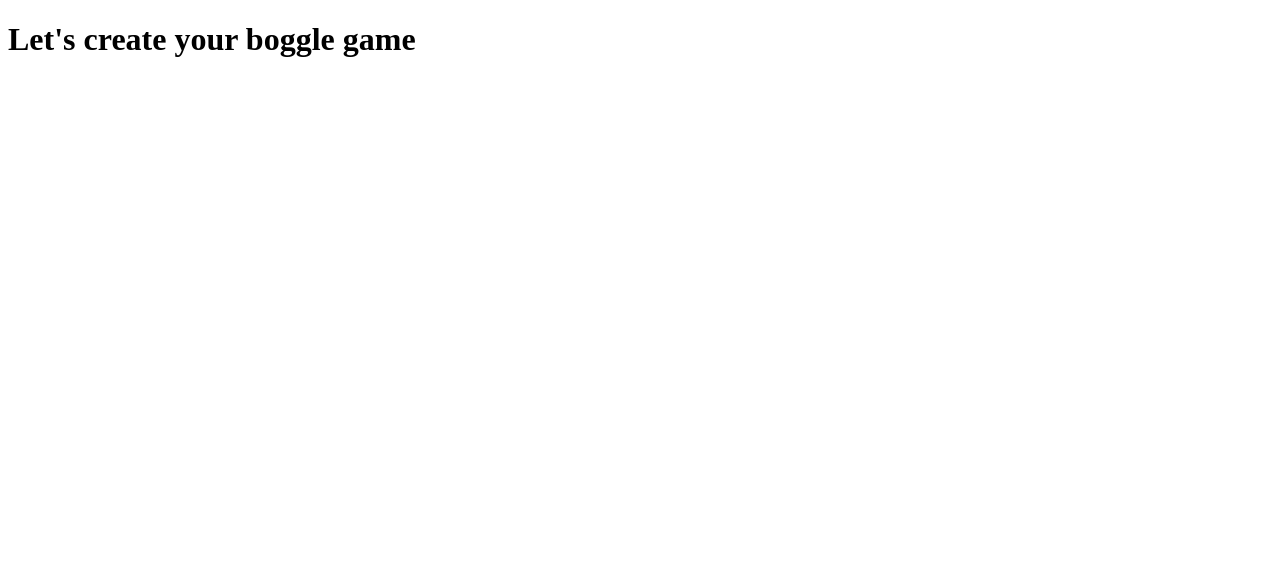
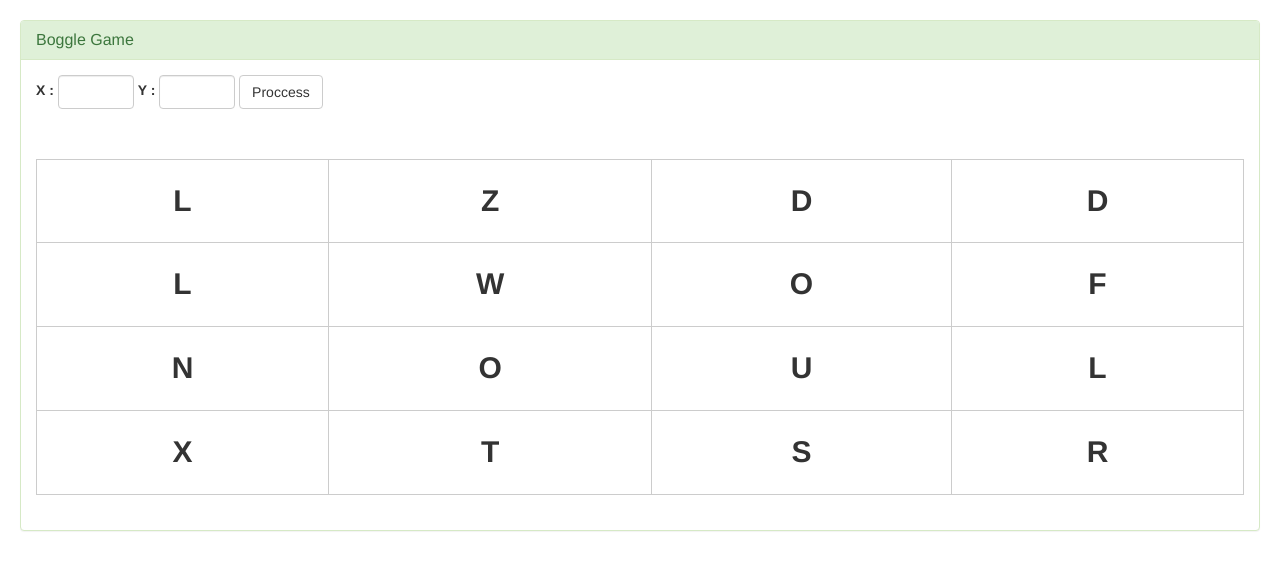
Before and after one commit to arctic-fox-2016/boggle-1, a plain HTML site: page index.html in a window 1280 px wide. Drawn offline with nearby package versions, Linux system fonts and the light colour scheme.

Commit message:
Boogle-1

```diff
--- a/boggle.css
+++ b/boggle.css
@@ -1 +1,31 @@
 /*write your css here*/
+#boggle{
+  padding:20px;
+}
+#boggle .table{
+  margin-top:50px;
+}
+#boggle .table td{
+  border:1px solid #ccc;
+  cursor:pointer;
+  font-size:30px;
+  font-weight:bold;
+  padding:20px;
+  text-align:center;
+}
+#boggle .table td:hover,
+#boggle .table td:focus,
+#boggle .table td.active{
+  background:#d9edf7
+}
+/*
+#boggle > .wrapper-outer{
+  display:table;
+  width:100%;
+  height:100%;
+}
+#boggle > .wrapper-outer > .wrapper-inner{
+  display:table-cell;
+  vertical-align:middle;
+}
+*/
--- a/boggle.js
+++ b/boggle.js
@@ -0,0 +1,41 @@
+var boggle = $("#boggle");
+
+var txt_x = $("#txt-x");
+var txt_y = $("#txt-y");
+var btn_process = $("#btn-process");
+var boggle_table = $("#boggle-table");
+var alphabet = ["A", "B", "C", "D", "E", "F", "G", "H", "I", "J", "K", "L", "M", "N", "O", "P", "Q", "R", "S", "T", "U", "V", "W", "X", "Y", "Z"];
+var def_x = def_y = 4;
+var table_array = [];
+
+function init_table(){
+  boggle_table.empty();
+  for(var idx = 0; idx < def_x; idx++){
+    table_array[idx] = [];
+    boggle_table.append("<tr>");
+    for(var idy = 0; idy < def_y; idy++){
+      table_array[idx][idy] = alphabet[Math.floor(Math.random() * alphabet.length)];
+      boggle_table.find("tr:last-child").append("<td>" + table_array[idx][idy] + "</td>");
+
+
+    }
+    boggle_table.append("</tr>");
+  }
+}
+
+function init_process(){
+  btn_process.unbind().on("click", function(event){
+    event.preventDefault();
+    var value_x = txt_x.val().trim();
+    var value_y = txt_y.val().trim();
+
+    def_x = value_x;
+    def_y = value_y;
+    init_table();
+  });
+}
+
+$(function(){
+  init_table(); // function shake
+  init_process();
+});
--- a/index.html
+++ b/index.html
@@ -1,12 +1,33 @@
 <!DOCTYPE html>
 <html>
   <head>
-    <title>Boggle Game</title>
-    <link media="screen" rel="stylesheet" type="text/css" href="boggle.css">
-    <script type="text/javascript" src="jquery.min.js"></script>
+    <meta charset='utf-8'>
+    <link rel="stylesheet" href="https://maxcdn.bootstrapcdn.com/bootstrap/3.3.7/css/bootstrap.min.css" integrity="sha384-BVYiiSIFeK1dGmJRAkycuHAHRg32OmUcww7on3RYdg4Va+PmSTsz/K68vbdEjh4u" crossorigin="anonymous">
+    <link rel="stylesheet" href="boggle.css">
   </head>
   <body>
-    <h1>Let's create your boggle game</h1>
-    <script type="text/javascript" src="boggle.js"></script>
+  <div id="boggle">
+    <div class="panel panel-success">
+      <div class="panel-heading"><h3 class="panel-title">Boggle Game</h3></div>
+      <div class="panel-body">
+        <form class="form-inline">
+          <div class="form-group">
+            <label for="txt-x">X : </label>
+            <input type="number" class="form-control" id="txt-x" min="4" max="10">
+          </div>
+          <div class="form-group">
+            <label for="txt-y">Y : </label>
+            <input type="number" class="form-control" id="txt-y" min="4" max="10">
+          </div>
+          <button id="btn-process" type="submit" class="btn btn-default">Proccess</button>
+        </form>
+        <table id="boggle-table" class="table"></table>
+      </div>
+    </div>
+  </div>
+  <script src="https://code.jquery.com/jquery-2.2.2.min.js" integrity="sha256-36cp2Co+/62rEAAYHLmRCPIych47CvdM+uTBJwSzWjI=" crossorigin="anonymous"></script>
+  <script src="https://maxcdn.bootstrapcdn.com/bootstrap/3.3.7/js/bootstrap.min.js" integrity="sha384-Tc5IQib027qvyjSMfHjOMaLkfuWVxZxUPnCJA7l2mCWNIpG9mGCD8wGNIcPD7Txa" crossorigin="anonymous"></script>
+  <script src="data.js"></script>
+  <script src="boggle.js"></script>
   </body>
 </html>
```
